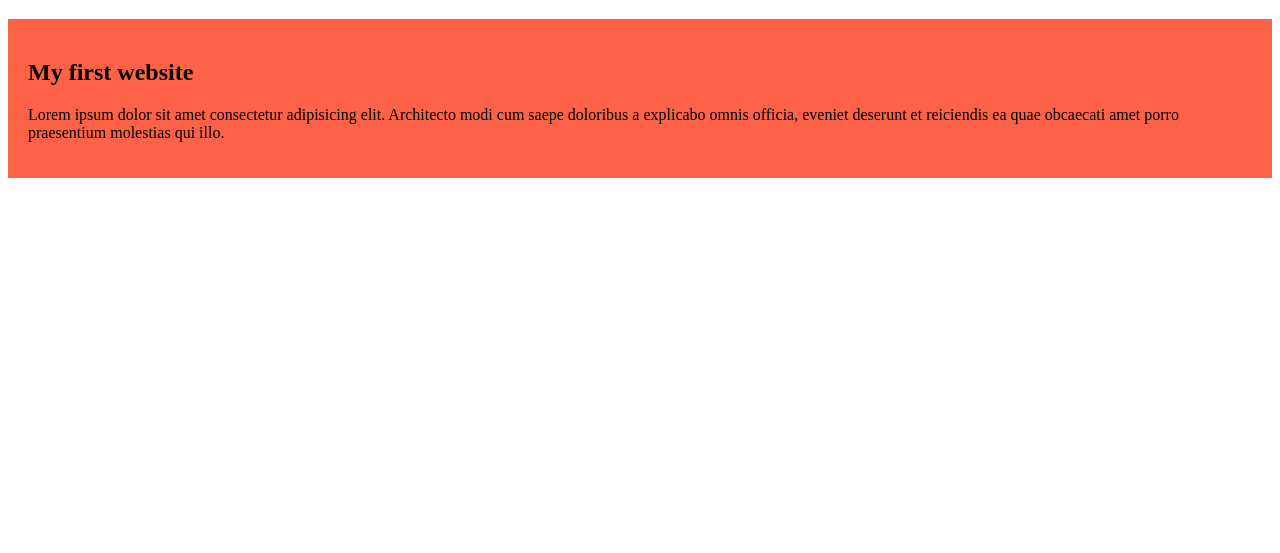
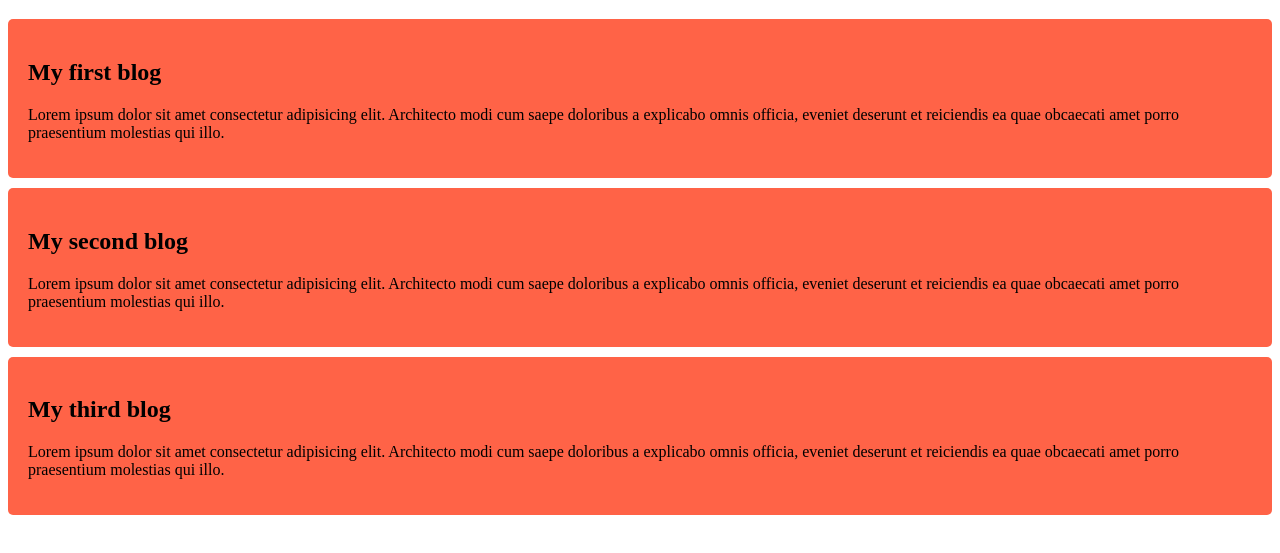
Before and after one commit to msbabor/welcome, a plain HTML site: page index.html in a window 1280 px wide. Shown: the part 61-614 px from the top of the page. Drawn offline with Linux system fonts and the light colour scheme.

Commit message:
added the second and third blog

```diff
--- a/index.html
+++ b/index.html
@@ -10,7 +10,19 @@
     <h1> welcome to my new website</h1>
     <div>
         <h2>
-            My first website
+            My first blog
+        </h2>
+        <p>Lorem ipsum dolor sit amet consectetur adipisicing elit. Architecto modi cum saepe doloribus a explicabo omnis officia, eveniet deserunt et reiciendis ea quae obcaecati amet porro praesentium molestias qui illo.</p>
+    </div>
+    <div>
+        <h2>
+            My second blog
+        </h2>
+        <p>Lorem ipsum dolor sit amet consectetur adipisicing elit. Architecto modi cum saepe doloribus a explicabo omnis officia, eveniet deserunt et reiciendis ea quae obcaecati amet porro praesentium molestias qui illo.</p>
+    </div>
+    <div>
+        <h2>
+            My third blog
         </h2>
         <p>Lorem ipsum dolor sit amet consectetur adipisicing elit. Architecto modi cum saepe doloribus a explicabo omnis officia, eveniet deserunt et reiciendis ea quae obcaecati amet porro praesentium molestias qui illo.</p>
     </div>
--- a/styles/blog.css
+++ b/styles/blog.css
@@ -1,4 +1,6 @@
 div{
     background-color: tomato;
     padding: 20px;
+    margin-bottom: 10px;
+    border-radius: 5px;
 }
```
